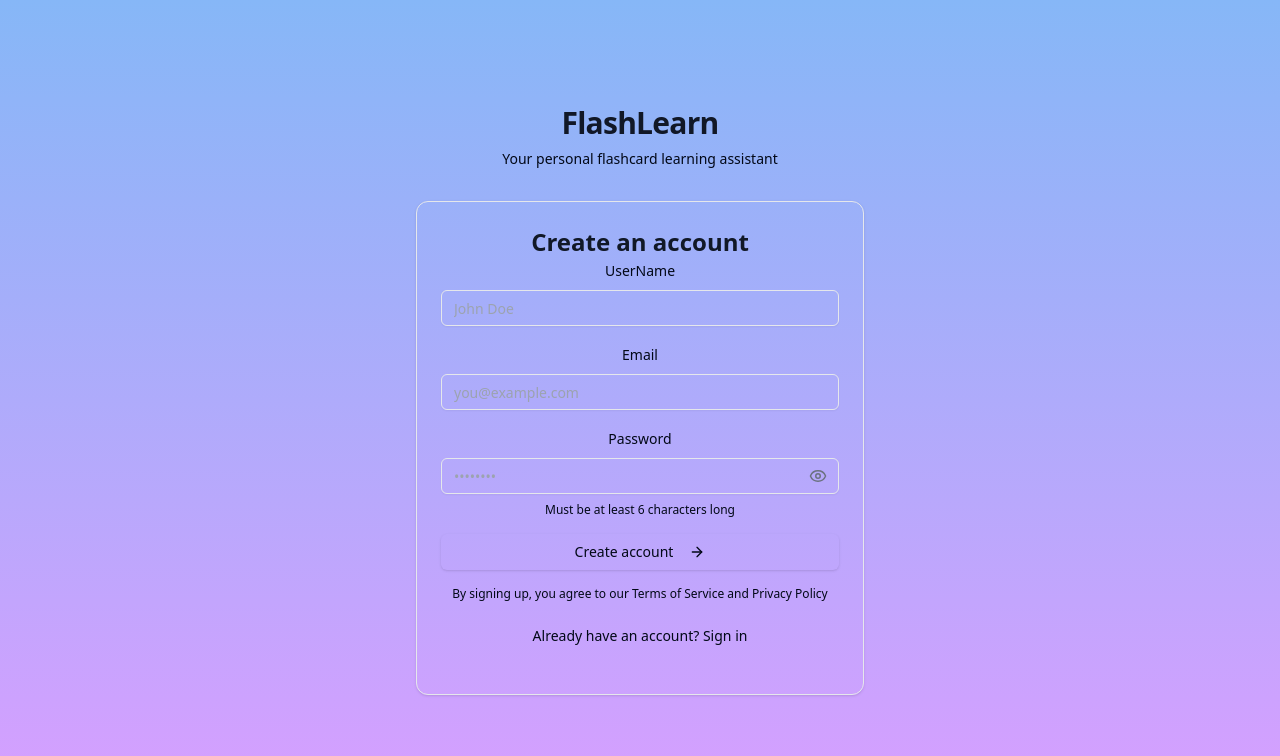
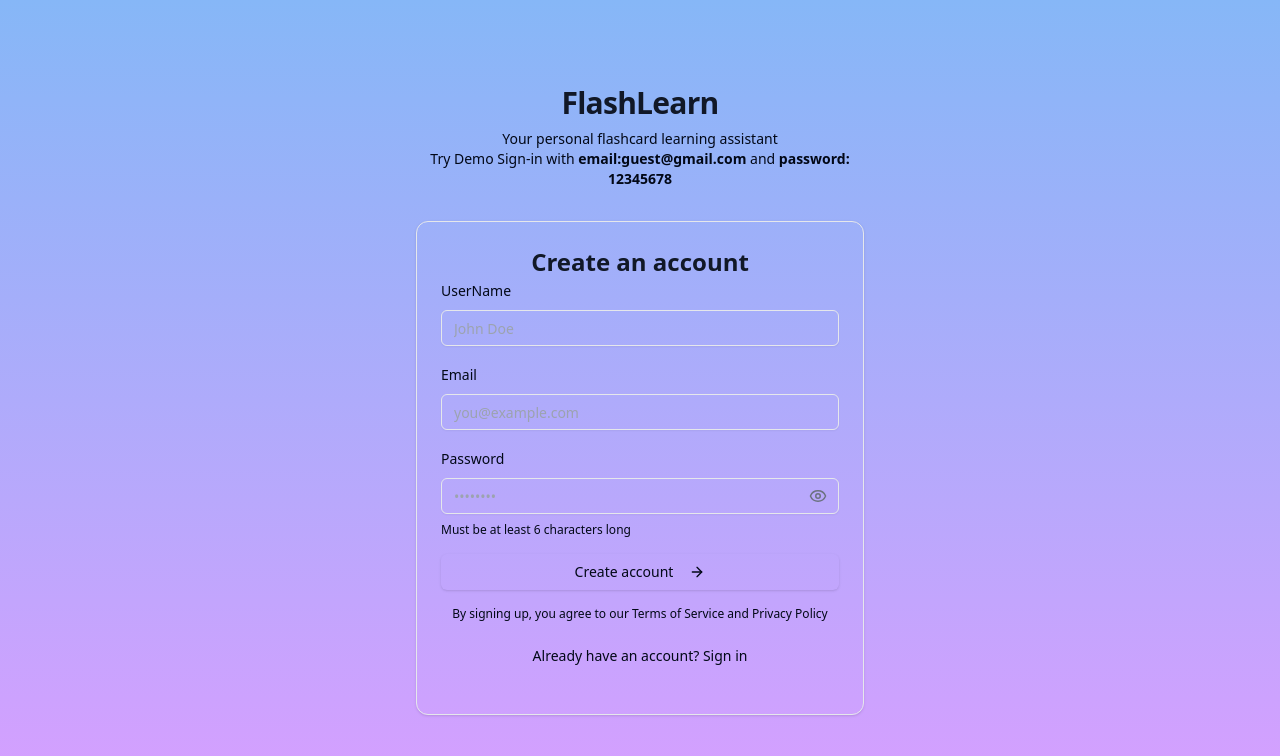
Before and after one commit to muskaan-gupta/Flashcard-Learning-Tool, a React (Vite) app in the folder client/: page /signup in a window 1280 px wide. Shown: the top 756 px of the page. Built offline with nearby package versions, Linux system fonts and the light colour scheme; no server answers.

Commit message:
added a Demo login email and password

```diff
--- a/client/src/components/Auth/Authlayout.jsx
+++ b/client/src/components/Auth/Authlayout.jsx
@@ -12,6 +12,9 @@ const AuthLayout = ({ children, title, subtitle }) => {
           </h1>
           <p className="text-sm text-muted-foreground">
             Your personal flashcard learning assistant
+          </p>
+          <p className="text-sm text-muted-foreground">
+            Try Demo Sign-in with <strong>email:guest@gmail.com </strong> and <strong> password: 12345678</strong>
           </p>
         </div>
         <Card className="card-shadow card-transition hover:bg-gradient-to-b from-blue-300 to-white">
--- a/client/src/components/Auth/Login/Login.jsx
+++ b/client/src/components/Auth/Login/Login.jsx
@@ -67,12 +67,15 @@ const Login = () => {
   };
 
   return (
+
+
     <AuthLayout
       title="Welcome back"
       subtitle="Sign in to your account to continue"
     >
+
       <form onSubmit={handleSubmit} className="space-y-4">
-        <div className="space-y-2">
+        <div className="space-y-2 text-left">
           <Label htmlFor="email">Email</Label>
           <Input
             id="email"
--- a/client/src/components/Auth/SignUp/SignUp.jsx
+++ b/client/src/components/Auth/SignUp/SignUp.jsx
@@ -87,7 +87,7 @@ const Signup = () => {
       subtitle="Sign up to start your learning journey"
     >
       <form onSubmit={handleSubmit} className="space-y-4">
-        <div className="space-y-2">
+        <div className="space-y-2 text-left">
           <Label htmlFor="username">UserName</Label>
           <Input
             id="username"
@@ -101,7 +101,7 @@ const Signup = () => {
           />
         </div>
 
-        <div className="space-y-2">
+        <div className="space-y-2 text-left">
           <Label htmlFor="signup-email">Email</Label>
           <Input
             id="signup-email"
@@ -115,7 +115,7 @@ const Signup = () => {
           />
         </div>
 
-        <div className="space-y-2">
+        <div className="space-y-2 text-left">
           <Label htmlFor="signup-password">Password</Label>
           <div className="relative">
             <Input
```
